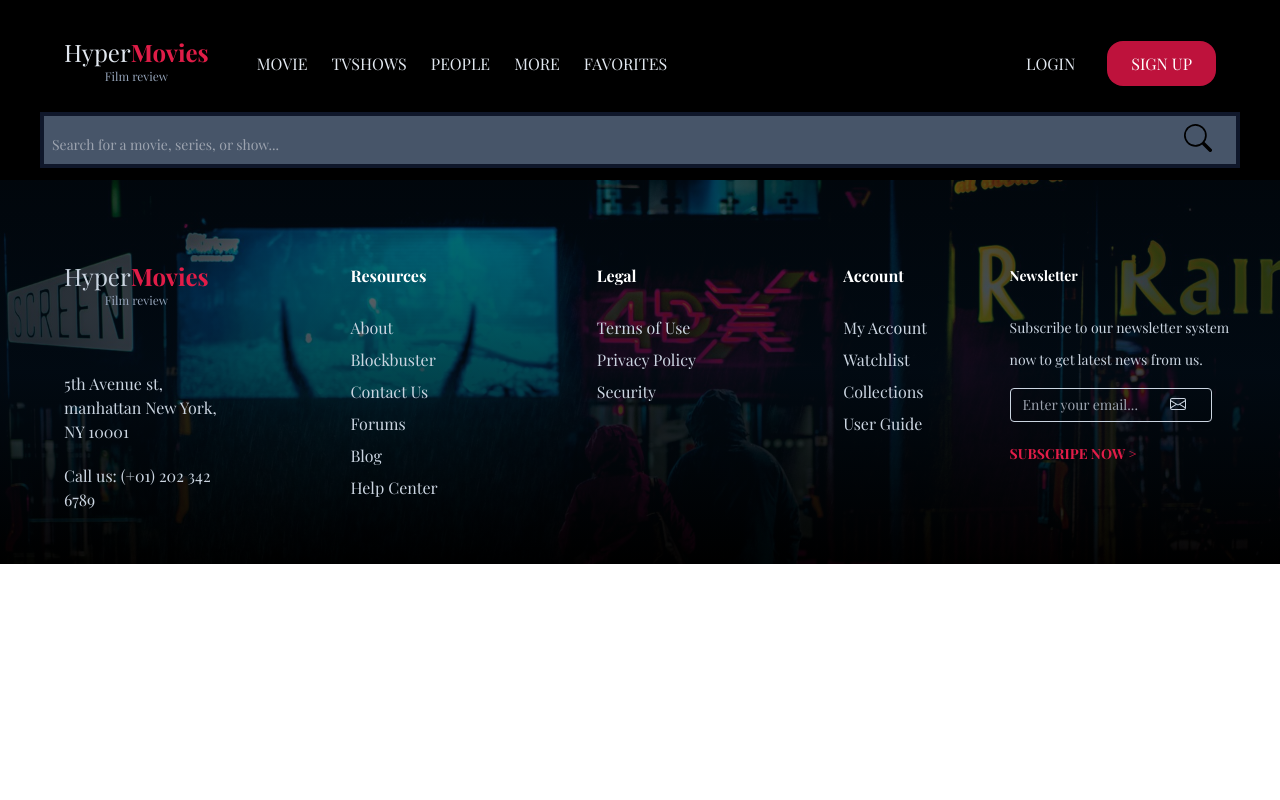
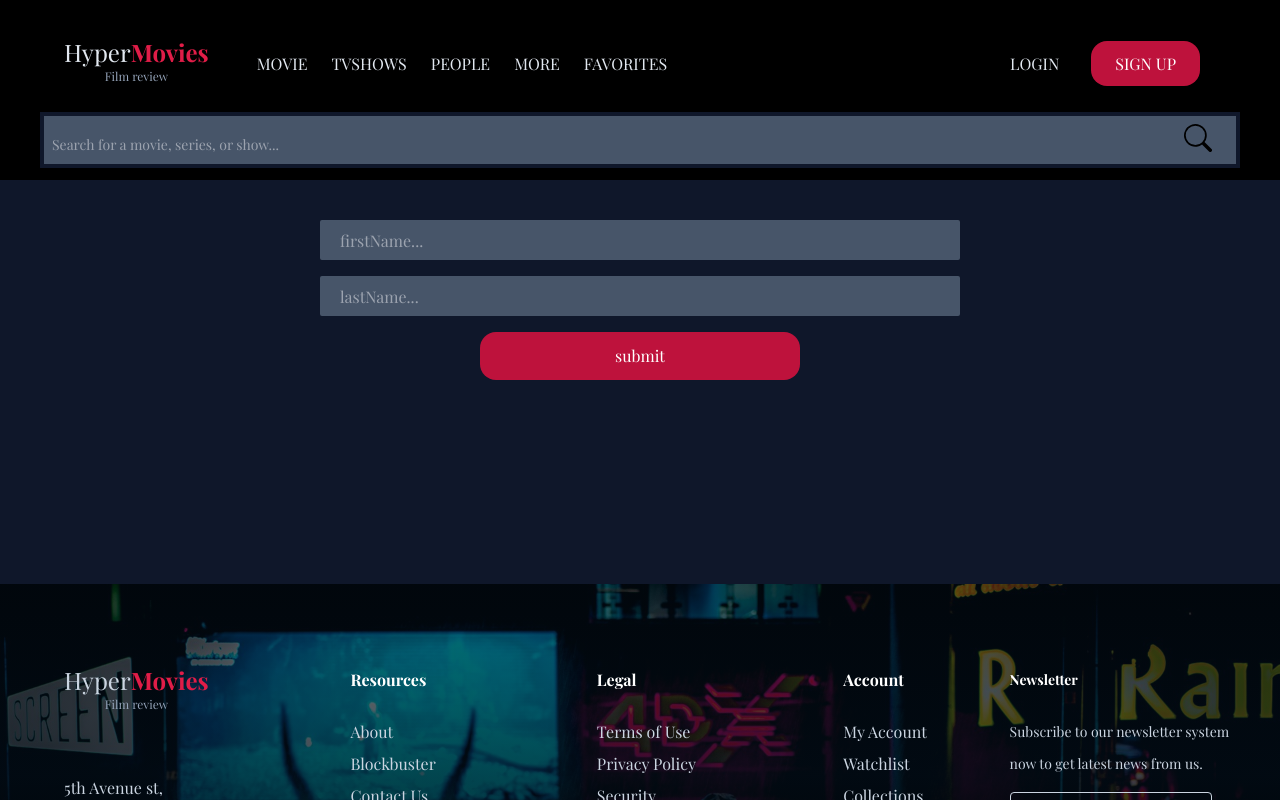
Before and after one commit to amirhossein442/Hyper-Movies, a React (Create React App) app: page /login in a window 1280 px wide. Shown: the top 800 px of the page. Built offline with nearby package versions, Linux system fonts and the light colour scheme; the HTML template or start-up script is replaced by a standard one; a web font is replaced by a local one.

Commit message:
addLogin

```diff
--- a/src/App.js
+++ b/src/App.js
@@ -10,6 +10,7 @@ import { PeoplePage } from "./Pages/PeoplePage";
 import { SearchPage } from "./Pages/SearchPage";
 import { MorePage } from "./Pages/MorePage";
 import { FavoriteLikePage } from "./Pages/FavoriteLikePage";
+import { LoginPage } from "./Pages/LoginPage";
 
 function App() {
   return (
@@ -23,6 +24,7 @@ function App() {
         <Route path="/more/:id" element={< More />}/>
         <Route path="/favoritelike" element={< FavoriteLikePage />}/>
         <Route path="/people" element={<PeoplePage />}/>
+        <Route path="/login" element={<LoginPage />}/>
       </Routes>
       <Footer />
     </Router>
--- /dev/null
+++ b/src/Context/LoginContext.jsx
@@ -0,0 +1,13 @@
+import { Children, createContext, useState } from "react";
+
+export const LoginContext = createContext()
+
+export const LoginContextProvider=({children}) => {
+    const[profile,setProfile] = useState({})
+
+    return(
+        <LoginContext.Provider value={{profile, setProfile}}>
+            {children}
+        </LoginContext.Provider>
+    )
+}
--- a/src/Pages/FavoriteLikePage.jsx
+++ b/src/Pages/FavoriteLikePage.jsx
@@ -5,10 +5,6 @@ import { Link } from "react-router-dom";
 export const FavoriteLikePage = () => {
   const { addFavoriteMovie } = useContext(FavoriteMovieContext);
   const [headerBg, setHeaderBg] = useState("/images/bg-cinema.jpg");
-
-  useEffect(() => {
-    console.log(addFavoriteMovie);
-  }, [addFavoriteMovie]);
 
   return (
     <div>
--- /dev/null
+++ b/src/Pages/LoginPage.jsx
@@ -0,0 +1,42 @@
+import { useContext, useState } from "react";
+import { LoginContext } from "../Context/LoginContext";
+
+export const LoginPage = () => {
+  const [firstName, setfirstName] = useState("");
+  const [lastName, setLastName] = useState("");
+  const { setProfile, profile } = useContext(LoginContext);
+
+  const handelSubmit = (e) => {
+    e.preventDefault();
+    setProfile({
+      firstName: firstName,
+      lastName: lastName,
+    });
+    console.log(profile);
+  };
+  return (
+    <div className="bg-slate-900 pb-48">
+      <form onSubmit={handelSubmit} className="container mx-auto flex  items-center flex-col pt-10 gap-4 w-full">
+        <input
+        className="w-2/4 h-10 px-5 rounded-sm bg-slate-600"
+          type="text"
+          placeholder="firstName..."
+          onChange={(e) => setfirstName(e.target.value)}
+          value={firstName}
+        />
+        <input
+        className="w-2/4 h-10 px-5 rounded-sm bg-slate-600 "
+          type="text"
+          placeholder="lastName..."
+          onChange={(e) => setLastName(e.target.value)}
+          value={lastName}
+        />
+        <button type="submit" className=" bg-rose-700 hover:bg-rose-600 transition-all py-3 rounded-2xl text-white w-1/4 flex items-center justify-center mb-3 ">submit</button>
+      </form>
+      <div className="flex container mx-auto  justify-center  text-rose-500 text-2xl">
+        <p>{profile.firstName}<span> {profile.lastName}</span></p>
+
+      </div>
+    </div>
+  );
+};
--- a/src/Pages/More.jsx
+++ b/src/Pages/More.jsx
@@ -23,9 +23,6 @@ export const More = () => {
         setHeaderBg(res.data.backdrop_path);
       });
   }, []);
-  useEffect(()=> {
-    console.log(addFavoriteMovie)
-  },[addFavoriteMovie])
 
   const handelLiked = (m)=> {
     setLiked(!liked)
@@ -88,7 +85,7 @@ export const More = () => {
                       </svg>
                     </button>
 
-                    {liked ? <p className=" mt-4 p-1 px-3 text-rose-600 text-xl font-bold rounded-lg"> Remove to Favorite</p> : <p className=" mt-4 p-1 px-3 text-rose-600 text-xl font-bold rounded-lg"> Add to Favorite</p>}
+                    {liked ? <p className=" mt-4 p-1 px-3 text-rose-600 sm:text-xl font-bold rounded-lg"> Remove to Favorite</p> : <p className=" mt-4 p-1 px-3 text-rose-600  sm:text-xl font-bold rounded-lg"> Add to Favorite</p>}
                   </div>
 
                   <span className="flex bottom-5 items-center ">
--- a/src/component/header/navigation.jsx
+++ b/src/component/header/navigation.jsx
@@ -1,7 +1,9 @@
-import React, { useState } from "react";
+import React, { useContext, useState } from "react";
 import { Link, NavLink, useLocation } from "react-router-dom";
+import { LoginContext } from "../../Context/LoginContext";
 
 export const Navigation = () => {
+  const { setProfile, profile } = useContext(LoginContext);
   const [isHideMenu, setIsHideMenu] = useState("false");
   const location = useLocation();
   const menuItems = [
@@ -58,7 +60,7 @@ export const Navigation = () => {
         <div className="hidden lg:block ml-auto uppercase">
           <ul className="flex gap-8">
             <li>
-              <a href="#">Login</a>
+              <Link to={"/login"}>Login</Link>
             </li>
             <li>
               <a
@@ -69,7 +71,12 @@ export const Navigation = () => {
               </a>
             </li>
           </ul>
+
         </div>
+        <div className="text-white ml-4 w-30">
+              <p>{profile.firstName}</p>
+              <p>{profile.lastName}</p>
+            </div>
         <div className="lg:hidden ml-auto">
           <button onClick={() => setIsHideMenu(!isHideMenu)}>
             <svg
@@ -86,6 +93,7 @@ export const Navigation = () => {
             </svg>
           </button>
         </div>
+
       </nav>
 
       <div
@@ -118,7 +126,7 @@ export const Navigation = () => {
               </a>
             </li>
             <li>
-              <a href="#">Login</a>
+              <Link to={"/login"}>Login</Link>
             </li>
           </div>
         </ul>
--- a/src/component/main/slideTheater.jsx
+++ b/src/component/main/slideTheater.jsx
@@ -1,11 +1,13 @@
 import { Swiper, SwiperSlide } from "swiper/react";
 import { Navigation } from "swiper/modules";
-import { useEffect, useState } from "react";
+import { useContext, useEffect, useState } from "react";
 import { Link } from "react-router-dom";
 import axios from "axios";
+import { LoginContext } from "../../Context/LoginContext";
 
 export const SlideMovie = () => {
   const [movies, setMovies] = useState([]);
+
   useEffect(() => {
     axios
       .get(
```
Also changed, not shown: src/index.js (+12 -10 lines).
